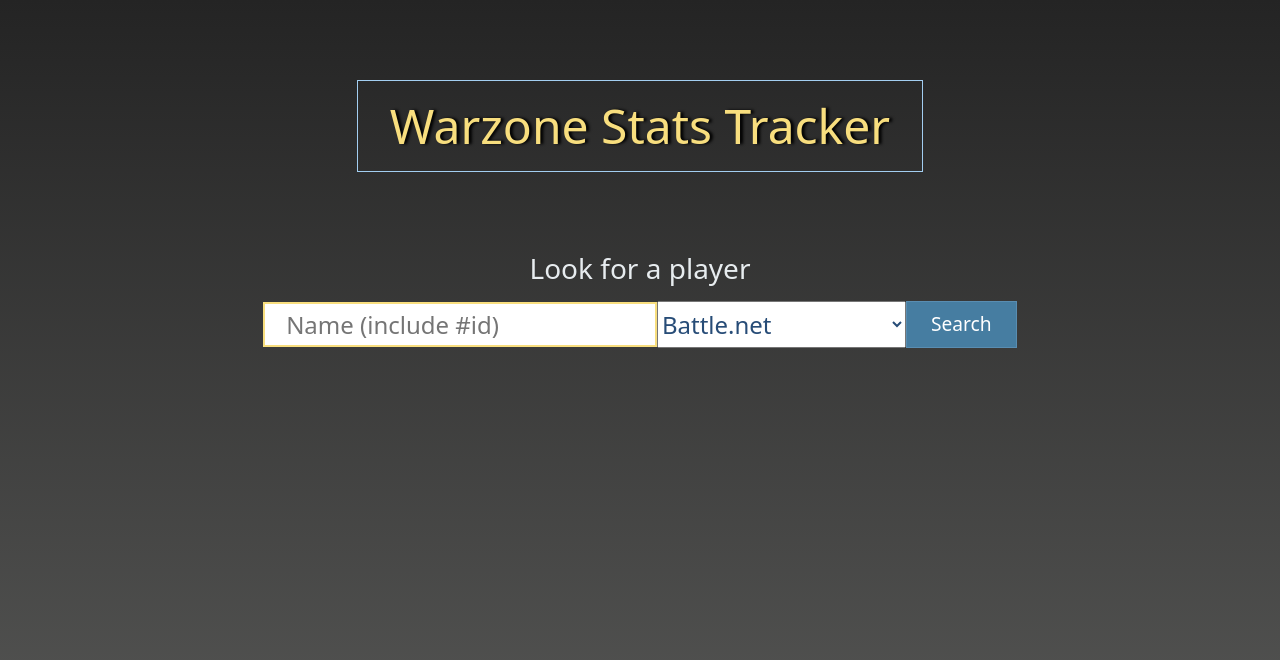
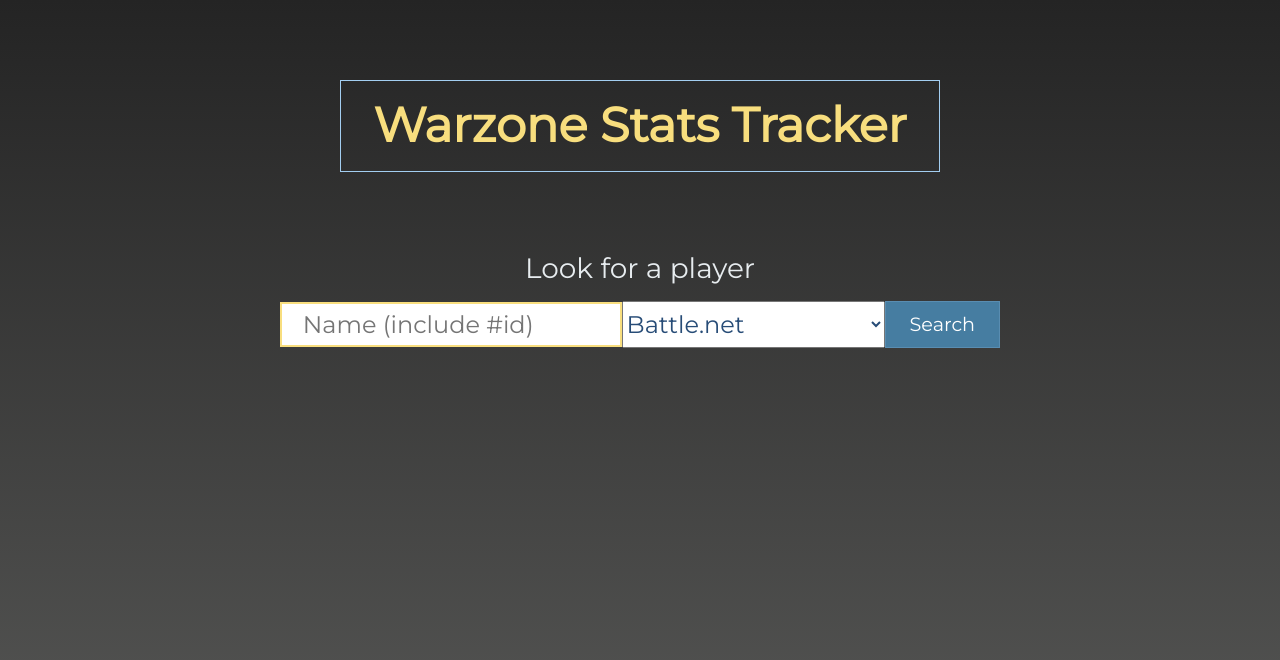
Before and after one commit to IKorchev/wz-tracker-react, a React (Create React App) app in the folder client/: page / in a window 1280 px wide. Shown: the top 660 px of the page. Built offline with nearby package versions, Linux system fonts and the light colour scheme.

Commit message:
changed animations a bit

```diff
--- a/client/public/index.html
+++ b/client/public/index.html
@@ -6,7 +6,7 @@
   <meta name="viewport" content="width=device-width, initial-scale=1" />
   <meta name="theme-color" content="#000000" />
   <meta name="description" content="Web site created using create-react-app" />
-  <title>React App</title>
+  <title>Track your COD:Warzone stats! WZ Statistics</title>
 </head>
 
 <body>
--- a/client/src/components/ContentComponent.js
+++ b/client/src/components/ContentComponent.js
@@ -10,15 +10,22 @@
 
   useEffect(() => {
     const tl = gsap.timeline()
-    let main = contentRef.children[0].children
+    let main = contentRef.children[0]
+    let childrenrefs = contentRef.children[0].children[1].children
+    console.log(childrenrefs)
     tl.from(main, {
       x: -200,
       opacity: 0,
-      stagger: 0.25,
       duration: 0.5,
       ease: "power1.inOut",
-    }).from(main, { scale: 0.85, ease: "power1.inOut", duration: 1 })
-    console.log(main)
+    }).from(childrenrefs, {
+      scale: 0.89,
+      y: -55,
+      x: -55,
+      opacity: 0,
+      duration: 0.4,
+      stagger: 0.45,
+    })
   }, [])
 
   return (
--- a/client/src/styles/_global.scss
+++ b/client/src/styles/_global.scss
@@ -5,9 +5,10 @@
 }
 body {
   background: 0;
+  font-family: "Montserrat", sans-serif;
 }
 html {
-  background: rgb(139, 140, 137);
+  background: rgb(8, 8, 8);
   background: linear-gradient(
     0deg,
     rgba(139, 140, 137, 1) -100%,
@@ -32,6 +33,7 @@
 }
 
 .header {
+  font-weight: 700;
   display: inline-block;
   margin: 2rem 10px;
   padding: 1rem 2rem;
@@ -39,5 +41,4 @@
   text-align: center;
   font-size: 3rem;
   border: 0.5px solid $info;
-  text-shadow: 3px 0px 3px rgb(0, 0, 0);
 }
--- a/client/src/styles/main.scss
+++ b/client/src/styles/main.scss
@@ -1,3 +1,4 @@
+@import url("https://fonts.googleapis.com/css2?family=Montserrat&display=swap");
 @import "variables.scss";
 @import "../../node_modules/bootstrap/scss/bootstrap.scss";
 @import "mixins.scss";
```
